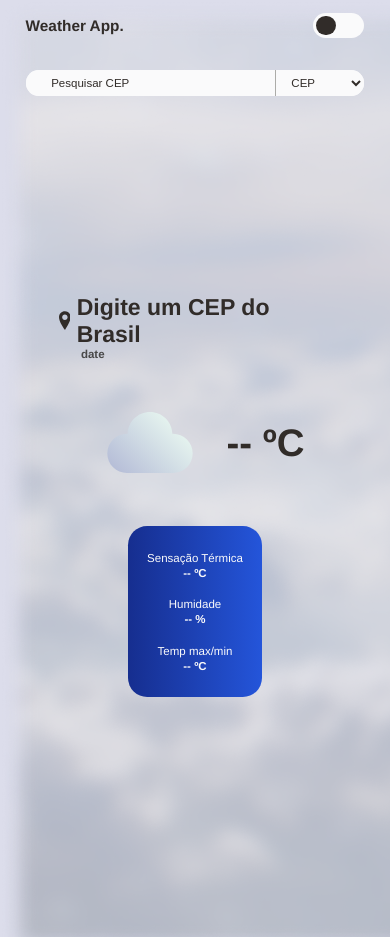
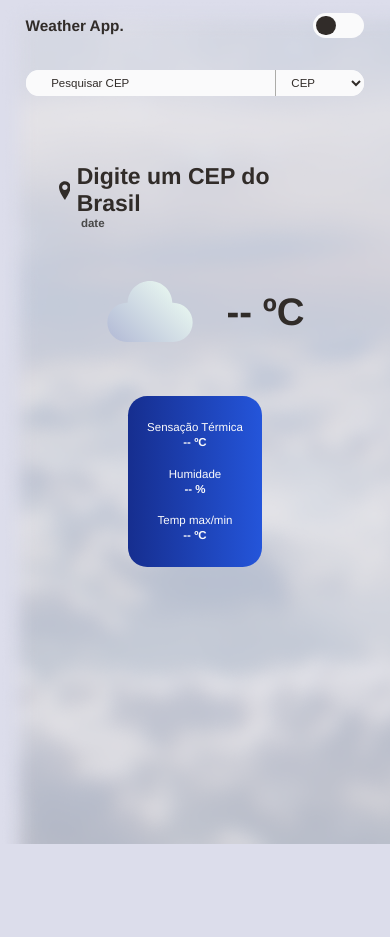
Before and after one commit to yagomouro/weather-app, a website: page public/index.html in a window 390 px wide. After the commit the page ends 844 px from the top, so only its background shows below. Drawn offline with Linux system fonts and the light colour scheme; no server answers.

Commit message:
fix responsive

```diff
--- a/public/css/style.scss
+++ b/public/css/style.scss
@@ -38,13 +38,6 @@ body {
 
         .name-theme {
             width: 100%;
-
-            @media screen and (max-width: 750px) {
-                .name-theme {
-                    justify-content: center;
-                    gap: 6rem;
-                }
-            }
         }
 
         .input-local {
@@ -68,6 +61,11 @@ body {
                 margin-left: 0;
 
                 margin-top: 5rem;
+
+                .name-theme {
+                    justify-content: center;
+                    gap: 6rem;
+                }
             }
 
             input {
@@ -201,7 +199,7 @@ body {
 
             @media screen and (max-width: 750px) {
                 width: 70%;
-                // margin-top: 4rem;
+                margin-top: 8rem;
             }
 
             .weather-container {
@@ -252,7 +250,7 @@ body {
                     }
                 }
                 @media screen and (max-width: 550px) {
-                    margin-top: 10rem;
+                    margin-top: 4rem;
 
                     gap: 3rem !important;
                 }
@@ -371,6 +369,11 @@ body {
                 }
             }
         }
+
+        @media screen and (max-width: 750px) {
+            height: max-content;
+            background-size: auto;
+        }
     }
 
     footer {
```
Also changed, not shown: public/css/style.css, 1 other file.
